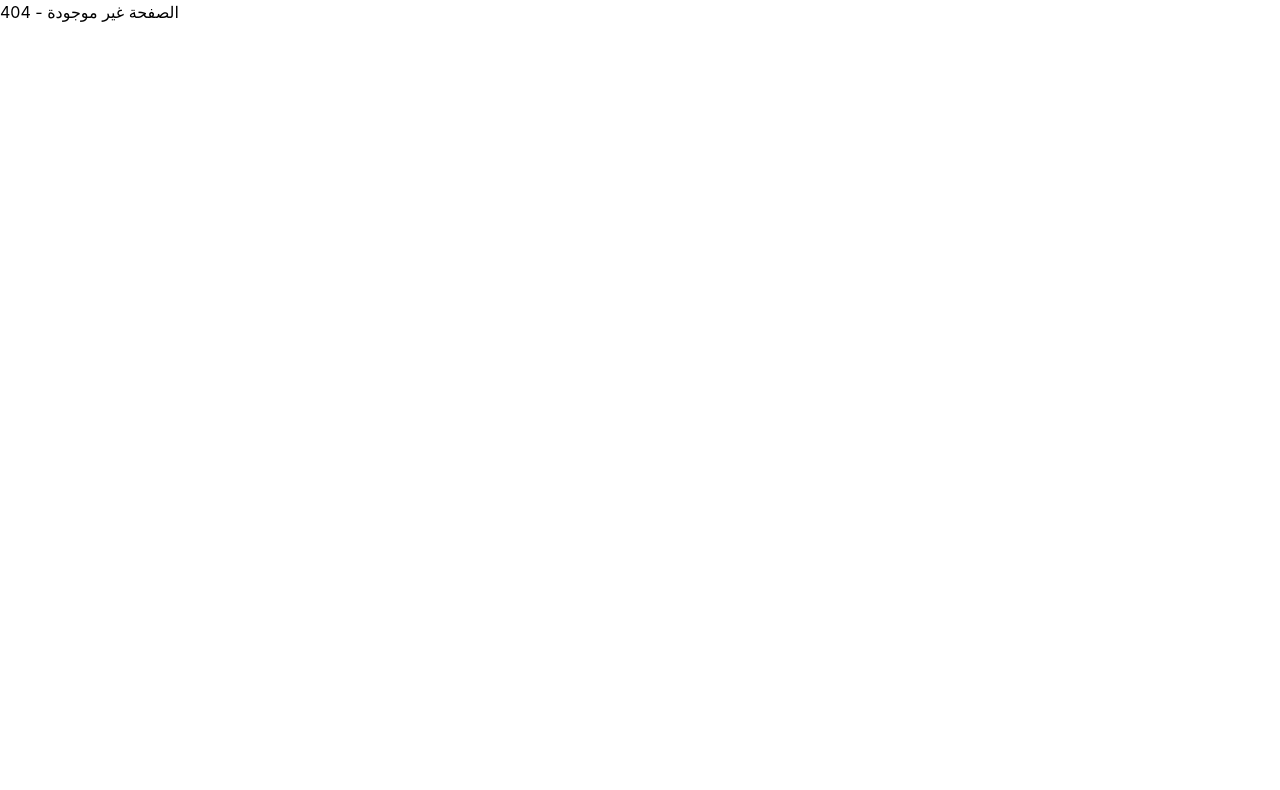
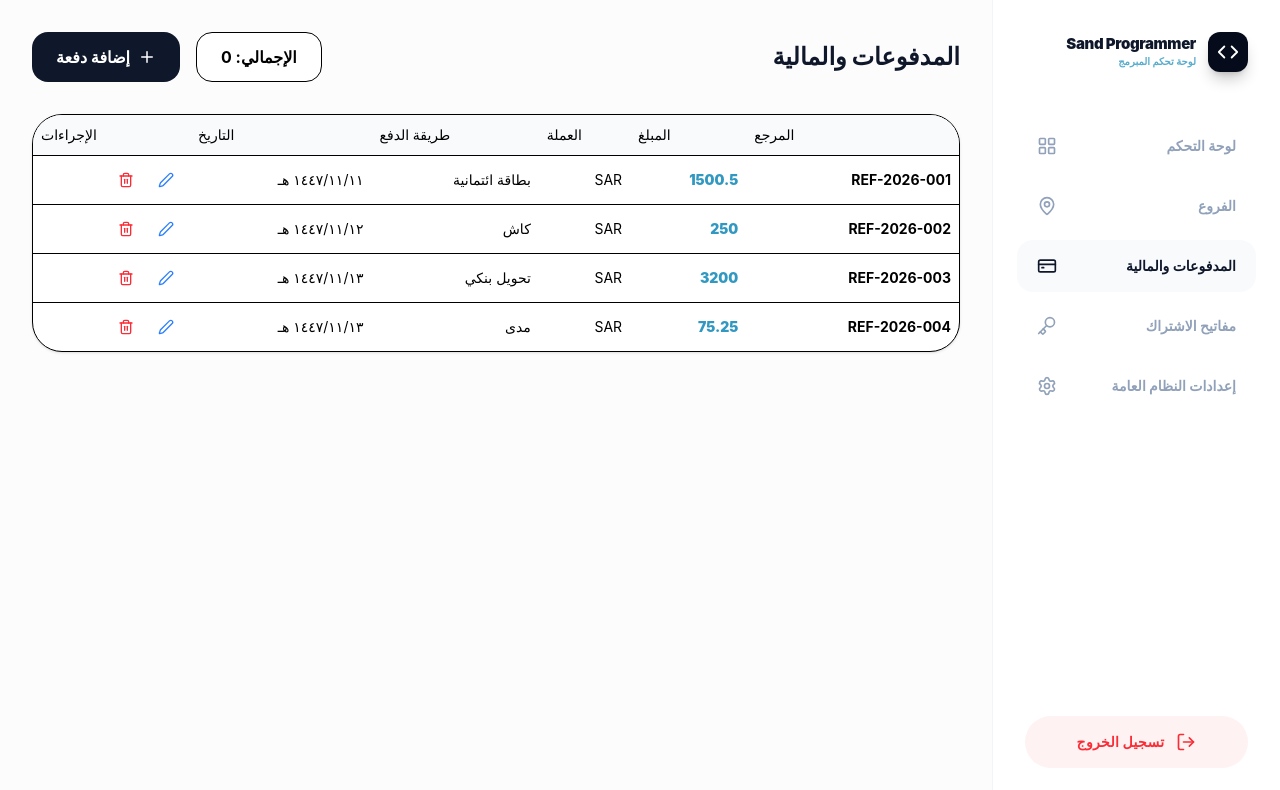
Before and after one commit to maichealalbotrous/matajer-pro-FrontEnd, a React (Vite) app: page /payments in a window 1280 px wide. Before the commit this address had no page. Shown: the top 790 px of the page. Built offline with nearby package versions, Linux system fonts and the light colour scheme.

Commit message:
implements the payments Programer  page and components

```diff
--- a/src/Routes/AppRoutes/AppRoutes.jsx
+++ b/src/Routes/AppRoutes/AppRoutes.jsx
@@ -20,6 +20,7 @@ import EmployeeProductVariants_page from "@/pages/Employee/ProductVariants_page/
 import {ProgramerLayout} from '../../Layout/ProgramerSideBar/ProgramerLayout'
 import ProgramerDashboard_page from "@/pages/Programer/ProgramerDashboard_page/ProgramerDashboard_page";
 import Branches_page from "@/pages/Programer/Branches/Branches_page";
+import Payments_page from "@/pages/Programer/payments/Payments_page";
 
 export default function AppRoutes() {
   const [cartItems, setCartItems] = useState([]);
@@ -99,6 +100,20 @@ export default function AppRoutes() {
     </ProtectedRoute>
   }
 />
+
+{/*payments programer */}
+<Route
+  path="/payments"
+  element={
+    <ProtectedRoute>
+      <ProgramerLayout>
+        <Payments_page />
+      </ProgramerLayout>
+    </ProtectedRoute>
+  }
+/>
+
+
       <Route path="/" element={<Navigate to="/Auth" />} />
       <Route path="*" element={<div>404 - الصفحة غير موجودة</div>} />
     </Routes>
--- /dev/null
+++ b/src/components/Programer_components/Payments/PaymentDialog/PaymentDialog.jsx
@@ -0,0 +1,27 @@
+import React, { useState } from 'react';
+import { Dialog, DialogContent, DialogHeader, DialogTitle } from "@/components/ui/dialog";
+import MyInput from '@/components/MyInput/MyInput';
+import MyButton from '@/components/MyButton/MyButton';
+
+const PaymentDialog = ({ isOpen, onClose, payment }) => {
+  const [formData, setFormData] = useState({ amount_paid: '', currency: 'SAR', payment_method: '', reference_number: '' });
+
+
+
+  return (
+    <Dialog open={isOpen} onOpenChange={onClose}>
+      <DialogContent className="rounded-[30px]" dir="rtl">
+        <DialogHeader><DialogTitle>{payment ? 'تعديل دفعة' : 'إضافة دفعة جديدة'}</DialogTitle></DialogHeader>
+        <form
+        //  onSubmit={handleSubmit}
+        className="space-y-4">
+          <MyInput type="number" placeholder="المبلغ" className="w-full p-3 border rounded-xl" value={formData.amount_paid} onChange={e => setFormData({...formData, amount_paid: e.target.value})} required />
+          <MyInput type="text" placeholder="طريقة الدفع" className="w-full p-3 border rounded-xl" value={formData.payment_method} onChange={e => setFormData({...formData, payment_method: e.target.value})} required />
+          <MyButton title={'حفظ'} type="submit" className="w-full bg-[#3198c1] text-white py-3 rounded-xl font-bold"/>
+        </form>
+      </DialogContent>
+    </Dialog>
+  );
+};
+
+export default PaymentDialog;
--- /dev/null
+++ b/src/components/Programer_components/Payments/PaymentsManager/PaymentsManager.jsx
@@ -0,0 +1,55 @@
+import React, { useState } from 'react';
+import { Plus, Menu } from 'lucide-react'; // تأكد من إضافة Menu هنا
+import PaymentDialog from '../PaymentDialog/PaymentDialog';
+import PaymentsTable from '../PaymentsTable/PaymentsTable';
+import { testPayments } from './lib';
+
+const PaymentsManager = ({ isOpen, setIsOpen }) => {
+  const [totalReceived, SetTotalReceived] = useState(0);
+  const [isDialogOpen, setIsDialogOpen] = useState(false);
+  const [currentPayment, setCurrentPayment] = useState(null);
+
+  const branchId = 1;
+
+  return (
+    <div className="p-8 bg-[#fcfcfc] min-h-screen" dir="rtl">
+      <div className="flex justify-between items-center flex-wrap gap-2 mb-8">
+
+        <div className="flex items-center gap-4">
+          {!isOpen && (
+            <button
+              onClick={() => setIsOpen(true)}
+              className="p-3 bg-white border border-slate-100 rounded-2xl hover:bg-slate-50 transition-colors shadow-sm"
+            >
+              <Menu size={20} className="text-[#0f172a]" />
+            </button>
+          )}
+          <h2 className="text-2xl font-black text-[#0f172a]">المدفوعات والمالية</h2>
+        </div>
+
+        <div className="flex gap-4">
+           <div className="bg-white px-6 py-3 rounded-2xl border font-bold">
+             الإجمالي: {totalReceived}
+           </div>
+           <button onClick={() => { setCurrentPayment(null); setIsDialogOpen(true); }} className="bg-[#0f172a] text-white px-6 py-3 rounded-2xl flex items-center gap-2 font-bold">
+             <Plus size={18} /> إضافة دفعة
+           </button>
+        </div>
+      </div>
+
+      <PaymentsTable
+        payments={testPayments}
+        onEdit={(p) => { setCurrentPayment(p); setIsDialogOpen(true); }}
+      />
+
+      <PaymentDialog
+        isOpen={isDialogOpen}
+        onClose={() => setIsDialogOpen(false)}
+        payment={currentPayment}
+        branchId={branchId}
+      />
+    </div>
+  );
+};
+
+export default PaymentsManager;
--- /dev/null
+++ b/src/components/Programer_components/Payments/PaymentsManager/lib.jsx
@@ -0,0 +1,38 @@
+export const testPayments = [
+  {
+    id: 1,
+    branch_id: 1,
+    amount_paid: 1500.50,
+    currency: "SAR",
+    payment_method: "بطاقة ائتمانية",
+    reference_number: "REF-2026-001",
+    created_at: "2026-04-28T10:30:00Z"
+  },
+  {
+    id: 2,
+    branch_id: 1,
+    amount_paid: 250.00,
+    currency: "SAR",
+    payment_method: "كاش",
+    reference_number: "REF-2026-002",
+    created_at: "2026-04-29T14:15:00Z"
+  },
+  {
+    id: 3,
+    branch_id: 1,
+    amount_paid: 3200.00,
+    currency: "SAR",
+    payment_method: "تحويل بنكي",
+    reference_number: "REF-2026-003",
+    created_at: "2026-04-30T09:45:00Z"
+  },
+  {
+    id: 4,
+    branch_id: 1,
+    amount_paid: 75.25,
+    currency: "SAR",
+    payment_method: "مدى",
+    reference_number: "REF-2026-004",
+    created_at: "2026-04-30T16:20:00Z"
+  }
+];
--- /dev/null
+++ b/src/components/Programer_components/Payments/PaymentsTable/PaymentsTable.jsx
@@ -0,0 +1,37 @@
+import React from 'react';
+import { Table, TableBody, TableCell, TableHead, TableHeader, TableRow } from "@/components/ui/table";
+import { Edit2, Trash2 } from 'lucide-react';
+
+const PaymentsTable = ({ payments, onDelete, onEdit }) => (
+  <div className="bg-white rounded-[30px] border shadow-sm overflow-hidden">
+    <Table>
+      <TableHeader className="bg-slate-50">
+        <TableRow>
+          <TableHead>المرجع</TableHead>
+          <TableHead>المبلغ</TableHead>
+          <TableHead>العملة</TableHead>
+          <TableHead>طريقة الدفع</TableHead>
+          <TableHead>التاريخ</TableHead>
+          <TableHead>الإجراءات</TableHead>
+        </TableRow>
+      </TableHeader>
+      <TableBody>
+        {payments.map((p) => (
+          <TableRow key={p.id}>
+            <TableCell className="font-bold">{p.reference_number}</TableCell>
+            <TableCell className="text-[#3198c1] font-black">{p.amount_paid}</TableCell>
+            <TableCell>{p.currency}</TableCell>
+            <TableCell>{p.payment_method}</TableCell>
+            <TableCell>{new Date(p.created_at).toLocaleDateString('ar-SA')}</TableCell>
+            <TableCell className="flex gap-2">
+              <button onClick={() => onEdit(p)} className="p-2 text-blue-500 hover:bg-blue-50 rounded-lg"><Edit2 size={16}/></button>
+              <button onClick={() => onDelete(p.id)} className="p-2 text-red-500 hover:bg-red-50 rounded-lg"><Trash2 size={16}/></button>
+            </TableCell>
+          </TableRow>
+        ))}
+      </TableBody>
+    </Table>
+  </div>
+);
+
+export default PaymentsTable;
--- /dev/null
+++ b/src/pages/Programer/payments/Payments_page.jsx
@@ -0,0 +1,10 @@
+import PaymentsManager from '@/components/Programer_components/Payments/PaymentsManager/PaymentsManager'
+import React from 'react'
+
+function Payments_page({isOpen, setIsOpen}) {
+  return (
+    <div><PaymentsManager isOpen={isOpen} setIsOpen={setIsOpen}/></div>
+  )
+}
+
+export default Payments_page
```
